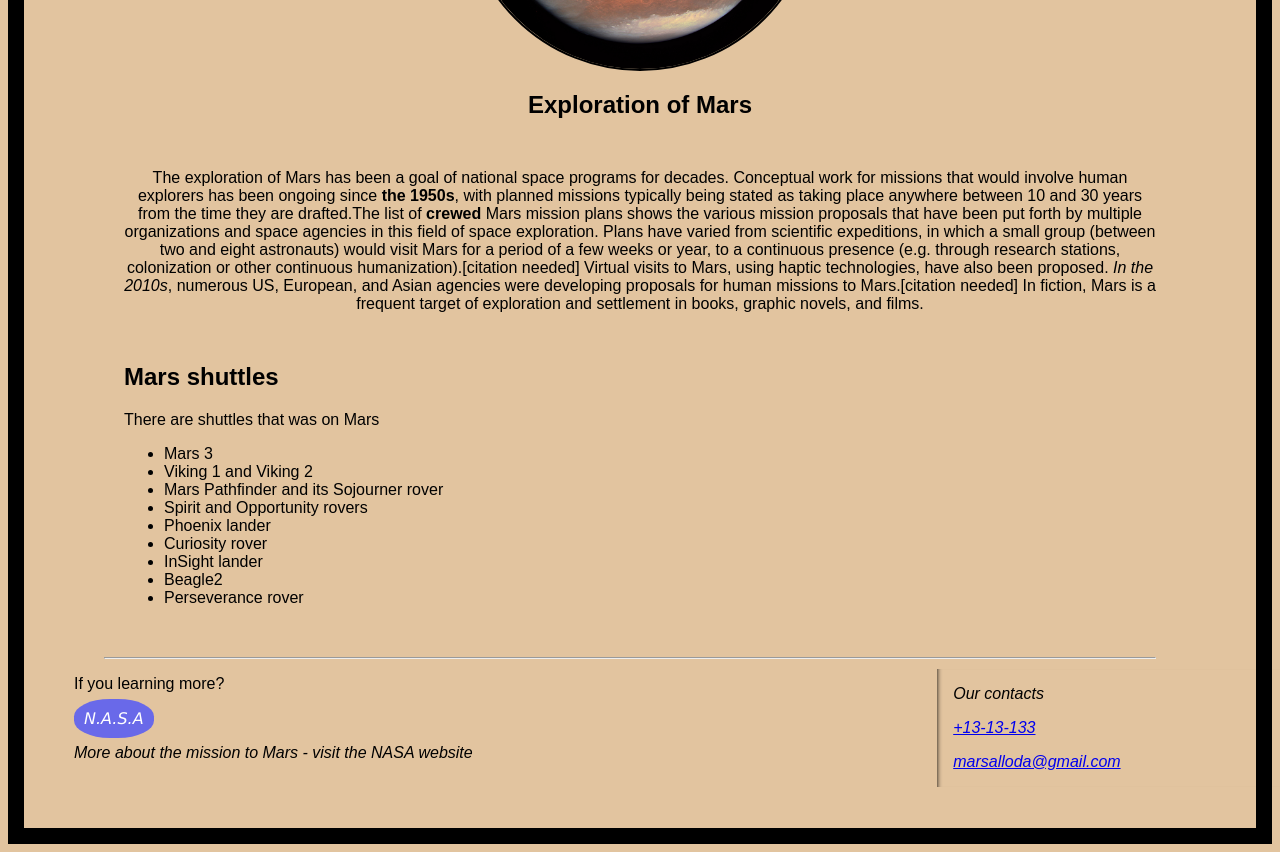
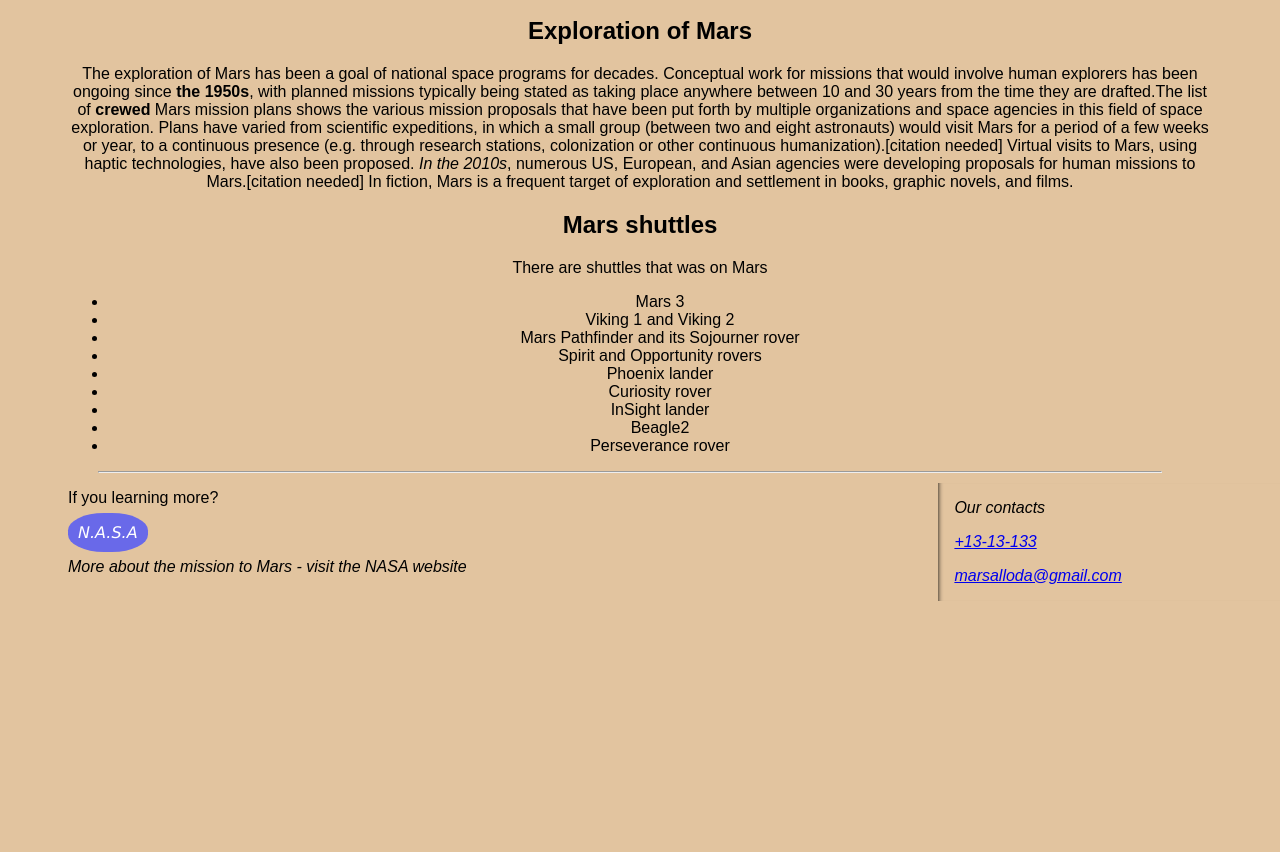
Before and after one commit to MXNRX/humanmars, a plain HTML site: page index.html in a window 1280 px wide. Shown: the part 647-1499 px from the top of the page. After the commit the page ends 1307 px from the top, so only its background shows below. Drawn offline with Linux system fonts and the light colour scheme.

Commit message:
noborder

```diff
--- a/index.html
+++ b/index.html
@@ -66,7 +66,7 @@
       </p>
     </article>
 
-    <div class="text2">
+    <div class="text3">
       <h2 id="botton3">Mars shuttles</h2>
       <p>There are shuttles that was on Mars</p>
       <ul>
--- a/style.css
+++ b/style.css
@@ -1,12 +1,20 @@
 body {
   background-color: rgb(226, 196, 159);
-  border: 1rem solid;
-  padding: 50px 50px 50px 50px;
+  padding: 60px 60px 60px 60px;
   font-family: "Montserrat", sans-serif;
+  flex-wrap: wrap;
 }
 
 .text2 {
-  margin: 50px 50px 50px 50px;
+  text-align: left;
+  text-align: right;
+  text-align: center;
+}
+
+.text3 {
+  text-align: left;
+  text-align: right;
+  text-align: center;
 }
 
 .wrapper {
```
